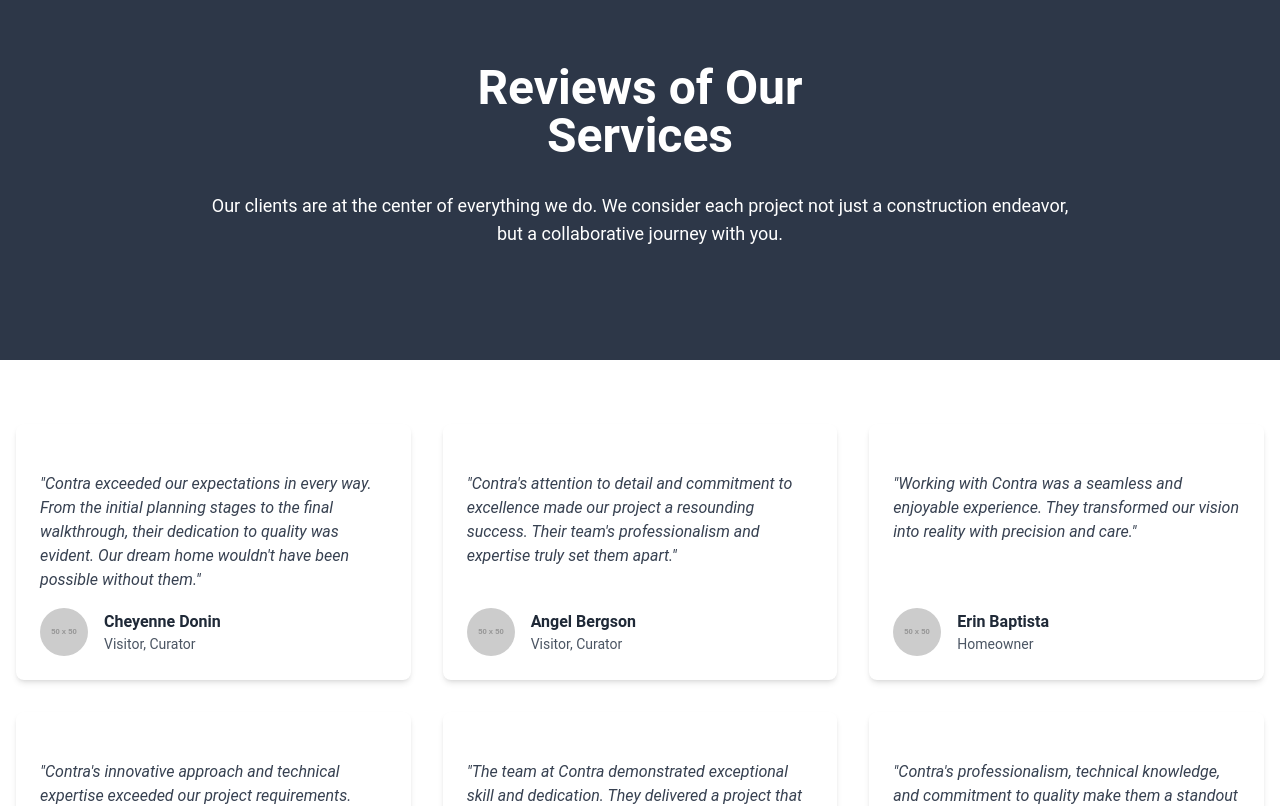
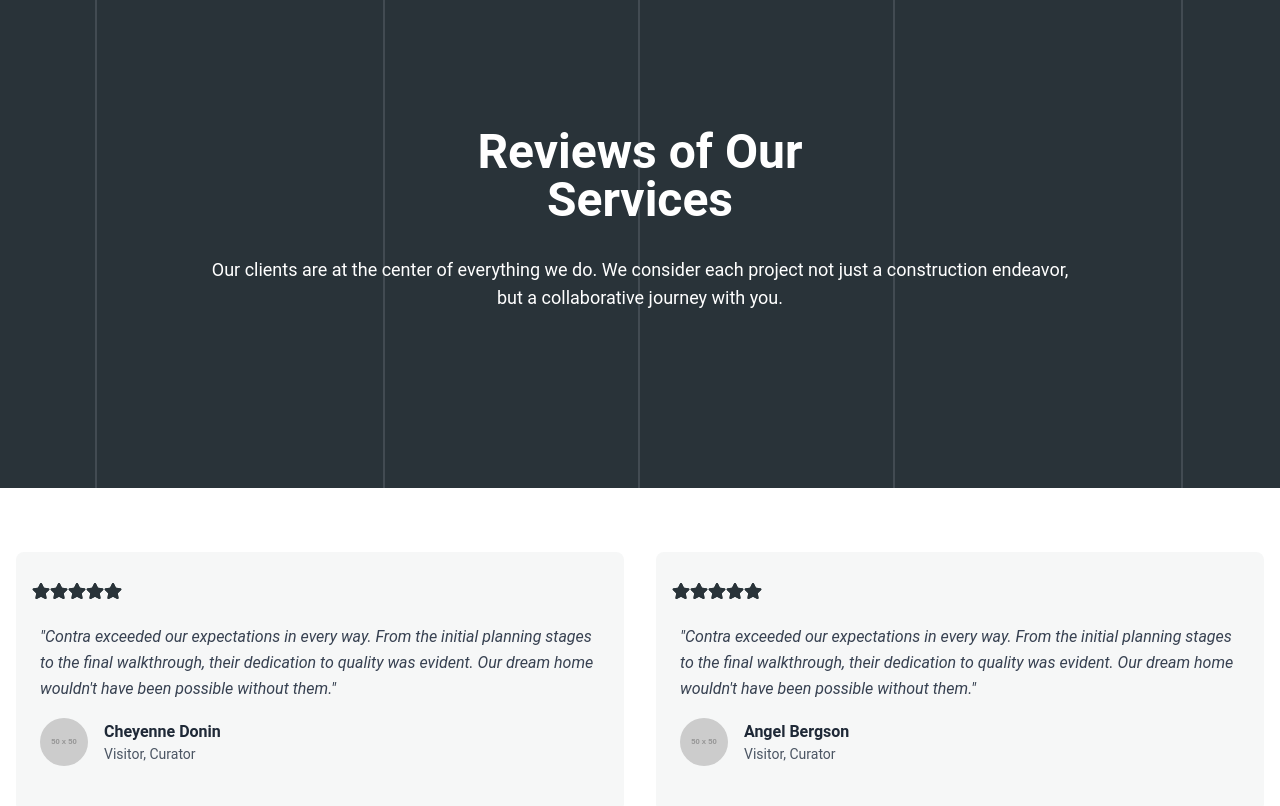
Before and after one commit to Katty020/versai_intern, a React (Create React App) app: page / in a window 1280 px wide. Shown: the top 806 px of the page. Built offline with nearby package versions, Linux system fonts and the light colour scheme.

Commit message:
adding design and cards sections

```diff
--- a/public/index.html
+++ b/public/index.html
@@ -3,6 +3,7 @@
   <head>
     <meta charset="utf-8" />
     <link rel="icon" href="%PUBLIC_URL%/favicon.ico" />
+    <link rel="stylesheet" href="https://cdnjs.cloudflare.com/ajax/libs/font-awesome/5.15.4/css/all.min.css" />
     <meta name="viewport" content="width=device-width, initial-scale=1" />
     <meta name="theme-color" content="#000000" />
     <meta
--- a/src/App.css
+++ b/src/App.css
@@ -14,7 +14,7 @@
 }
 
 .App-header {
-  background-color: #282c34;
+  background-color: #293339;
   min-height: 100vh;
   display: flex;
   flex-direction: column;
--- a/src/App.js
+++ b/src/App.js
@@ -1,13 +1,17 @@
-import React from 'react';
-import ReviewSection from './components/ReviewSection';
+import React from "react";
+import ReviewSection from "./components/ReviewSection";
 
 const App = () => {
   return (
     <div className="min-h-screen flex flex-col">
-      <div className="top-section flex items-center justify-center text-white py-16">
+      <div
+        className="top-section flex items-center justify-center text-white py-32 relative"
+        style={{ backgroundColor: "#293339" }}
+      >
         <div className="text-center max-w-4xl px-4">
           <h1 className="text-4xl md:text-5xl font-bold mb-8">
-            Reviews of Our <br />Services
+            Reviews of Our <br />
+            Services
           </h1>
           <p className="text-base md:text-lg mb-12">
             Our clients are at the center of everything we do. We consider each
@@ -15,7 +19,16 @@ const App = () => {
             journey with you.
           </p>
         </div>
+
+        <div className="absolute top-0 bottom-0 left-24 transform -translate-x-1/2 border-l-[2px] border-gray-300 opacity-15"></div>
+        <div className="absolute top-0 bottom-0 left-96 transform -translate-x-1/2 border-l-[2px] border-gray-300 opacity-15"></div>
+
+        <div className="absolute top-0 bottom-0 right-24 transform -translate-x-1/2 border-l-[2px] border-gray-300 opacity-15"></div>
+
+        <div className="absolute top-0 bottom-0 right-96 transform -translate-x-1/2 border-l-[2px] border-gray-300 opacity-15"></div>
+        <div className="absolute top-0 bottom-0 right-108 transform -translate-x-1/2 border-l-[2px] border-gray-300 opacity-15"></div>
       </div>
+
       <ReviewSection />
     </div>
   );
--- a/src/components/ReviewCard.js
+++ /dev/null
@@ -1,39 +0,0 @@
-import React from 'react';
-
-const StarRating = ({ rating }) => {
-  return (
-    <div className="absolute top-2 left-2 stars text-yellow-500">
-      {[...Array(5)].map((_, index) => (
-        <i
-          key={index}
-          className={`fas fa-star ${index < rating ? 'text-yellow-500' : 'text-gray-300'}`}
-        ></i>
-      ))}
-    </div>
-  );
-};
-
-const ReviewCard = ({ name, role, quote, avatar, rating }) => {
-  return (
-    <div className="bg-white text-gray-800 p-6 rounded-lg shadow-md relative h-full flex flex-col">
-      <StarRating rating={rating} />
-      <div className="flex-grow">
-        <br />
-        <blockquote className="italic text-gray-700">{quote}</blockquote>
-      </div>
-      <div className="flex items-center mt-4">
-        <img
-          src={avatar}
-          alt={name}
-          className="rounded-full mr-4 w-12 h-12 object-cover"
-        />
-        <div>
-          <div className="font-bold">{name}</div>
-          <div className="text-sm text-gray-600">{role}</div>
-        </div>
-      </div>
-    </div>
-  );
-};
-
-export default ReviewCard;
--- a/src/components/ReviewSection.js
+++ b/src/components/ReviewSection.js
@@ -1,13 +1,73 @@
-import React from 'react';
-import ReviewCard from './ReviewCard';
-import { reviews } from '../data/reviewsData';
+import React from "react";
+import { reviews } from "../data/reviewsData";
+
+const StarRating = ({ rating }) => {
+  return (
+    <div className="absolute top-[20px] left-2 ml-2 mt-2 text-[#293339] mb-4">
+      {" "}
+      {/* Increased bottom margin */}
+      {[...Array(5)].map((_, index) => (
+        <i
+          key={index}
+          className={`fas fa-star ${
+            index < rating ? "text-[#293339]" : "text-gray-300"
+          }`}
+        ></i>
+      ))}
+    </div>
+  );
+};
+
+const ReviewCard = ({ name, role, quote, avatar, rating }) => {
+  return (
+    <div className="bg-[#f6f7f7] text-gray-800 p-6 rounded-lg border-b-gray-100 relative min-h-[260px] max-w-2xl mx-auto">
+      {/* Added 5 stars at the top of the card */}
+      <div className="absolute top-[20px] left-2 ml-2 mt-2 text-[#293339] mb-4">
+        {" "}
+        {/* Increased bottom margin */}
+        {[...Array(5)].map((_, index) => (
+          <i
+            key={index}
+            className={`fas fa-star ${
+              index < 5 ? "text-[#293339]" : "text-gray-300"
+            }`}
+          ></i>
+        ))}
+      </div>
+
+      {/* Dynamic star rating */}
+      <StarRating rating={rating} />
+
+      <div className="flex-grow mt-6">
+        {" "}
+        {/* Added margin-top to move content down */}
+        <br />
+        <blockquote className="italic text-gray-700 leading-relaxed">
+          {quote}
+        </blockquote>
+      </div>
+      <div className="flex items-center mt-4">
+        <img
+          src={avatar}
+          alt={name}
+          className="rounded-full mr-4 w-12 h-12 object-cover"
+        />
+        <div>
+          <div className="font-bold">{name}</div>
+          <div className="text-sm text-gray-600">{role}</div>
+        </div>
+      </div>
+    </div>
+  );
+};
 
 const ReviewSection = () => {
   return (
     <div className="bottom-section bg-white">
       <div className="container mx-auto px-4 py-16">
-        <div className="grid md:grid-cols-3 gap-8">
-          {reviews.map(review => (
+        {/* Updated to grid-cols-2 for 2 cards per row */}
+        <div className="grid md:grid-cols-2 gap-8">
+          {reviews.map((review) => (
             <ReviewCard
               key={review.id}
               name={review.name}
--- a/src/data/reviewsData.js
+++ b/src/data/reviewsData.js
@@ -1,50 +1,56 @@
 export const reviews = [
   {
     id: 1,
-      name: 'Cheyenne Donin',
-      role: 'Visitor, Curator',
-      quote: '"Contra exceeded our expectations in every way. From the initial planning stages to the final walkthrough, their dedication to quality was evident. Our dream home wouldn\'t have been possible without them."',
-      avatar: 'https://placehold.co/50x50.png',
-      rating: 5
+    name: "Cheyenne Donin",
+    role: "Visitor, Curator",
+    quote:
+      '"Contra exceeded our expectations in every way. From the initial planning stages to the final walkthrough, their dedication to quality was evident. Our dream home wouldn\'t have been possible without them."',
+    avatar: "https://placehold.co/50x50.png",
+    rating: 5,
   },
   {
     id: 2,
-      name: 'Angel Bergson',
-      role: 'Visitor, Curator',
-      quote: '"Contra\'s attention to detail and commitment to excellence made our project a resounding success. Their team\'s professionalism and expertise truly set them apart."',
-      avatar: 'https://placehold.co/50x50.png',
-      rating: 5
+    name: "Angel Bergson",
+    role: "Visitor, Curator",
+    quote:
+      '"Contra exceeded our expectations in every way. From the initial planning stages to the final walkthrough, their dedication to quality was evident. Our dream home wouldn\'t have been possible without them."',
+    avatar: "https://placehold.co/50x50.png",
+    rating: 5,
   },
   {
     id: 3,
-      name: 'Erin Baptista',
-      role: 'Homeowner',
-      quote: '"Working with Contra was a seamless and enjoyable experience. They transformed our vision into reality with precision and care."',
-      avatar: 'https://placehold.co/50x50.png',
-      rating: 5
+    name: "Erin Baptista",
+    role: "Homeowner",
+    quote:
+      '"Contra exceeded our expectations in every way. From the initial planning stages to the final walkthrough, their dedication to quality was evident. Our dream home wouldn\'t have been possible without them."',
+    avatar: "https://placehold.co/50x50.png",
+    rating: 5,
   },
   {
     id: 4,
-      name: 'John Kastom',
-      role: 'Project Manager',
-      quote: '"Contra\'s innovative approach and technical expertise exceeded our project requirements. Their solution was both creative and practical."',
-      avatar: 'https://placehold.co/50x50.png',
-      rating: 5
+    name: "John Kastom",
+    role: "Project Manager",
+    quote:
+      '"Contra exceeded our expectations in every way. From the initial planning stages to the final walkthrough, their dedication to quality was evident. Our dream home wouldn\'t have been possible without them."',
+    avatar: "https://placehold.co/50x50.png",
+    rating: 5,
   },
   {
     id: 5,
-      name: 'Kale Dalson',
-      role: 'Business Owner',
-      quote: '"The team at Contra demonstrated exceptional skill and dedication. They delivered a project that not only met but surpassed our expectations."',
-      avatar: 'https://placehold.co/50x50.png',
-      rating: 5
+    name: "Kale Dalson",
+    role: "Business Owner",
+    quote:
+      '"Contra exceeded our expectations in every way. From the initial planning stages to the final walkthrough, their dedication to quality was evident. Our dream home wouldn\'t have been possible without them."',
+    avatar: "https://placehold.co/50x50.png",
+    rating: 5,
   },
   {
     id: 6,
-      name: 'Jake Matson',
-      role: 'Real Estate Developer',
-      quote: '"Contra\'s professionalism, technical knowledge, and commitment to quality make them a standout in the industry. Highly recommended."',
-      avatar: 'https://placehold.co/50x50.png',
-      rating: 5
-    }
+    name: "Jake Matson",
+    role: "Real Estate Developer",
+    quote:
+      '"Contra exceeded our expectations in every way. From the initial planning stages to the final walkthrough, their dedication to quality was evident. Our dream home wouldn\'t have been possible without them."',
+    avatar: "https://placehold.co/50x50.png",
+    rating: 5,
+  },
 ];
```
Also changed, not shown: 1 other file (tests, documents, lock files or other folders). Lines whose indentation alone changed are shown as unchanged.
